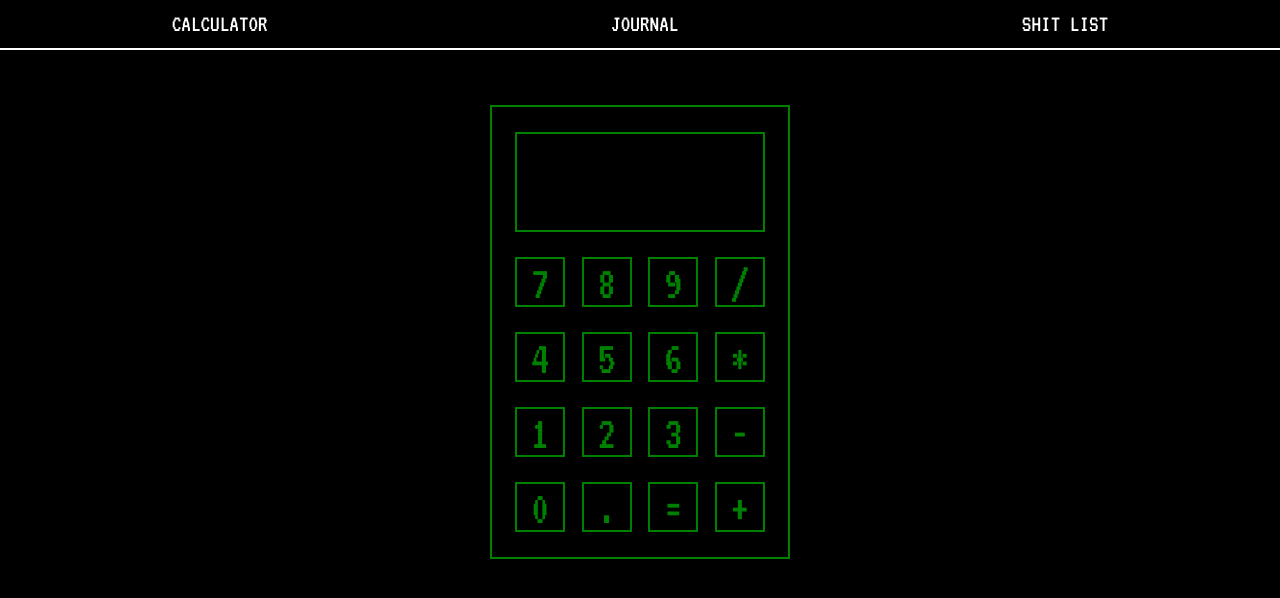
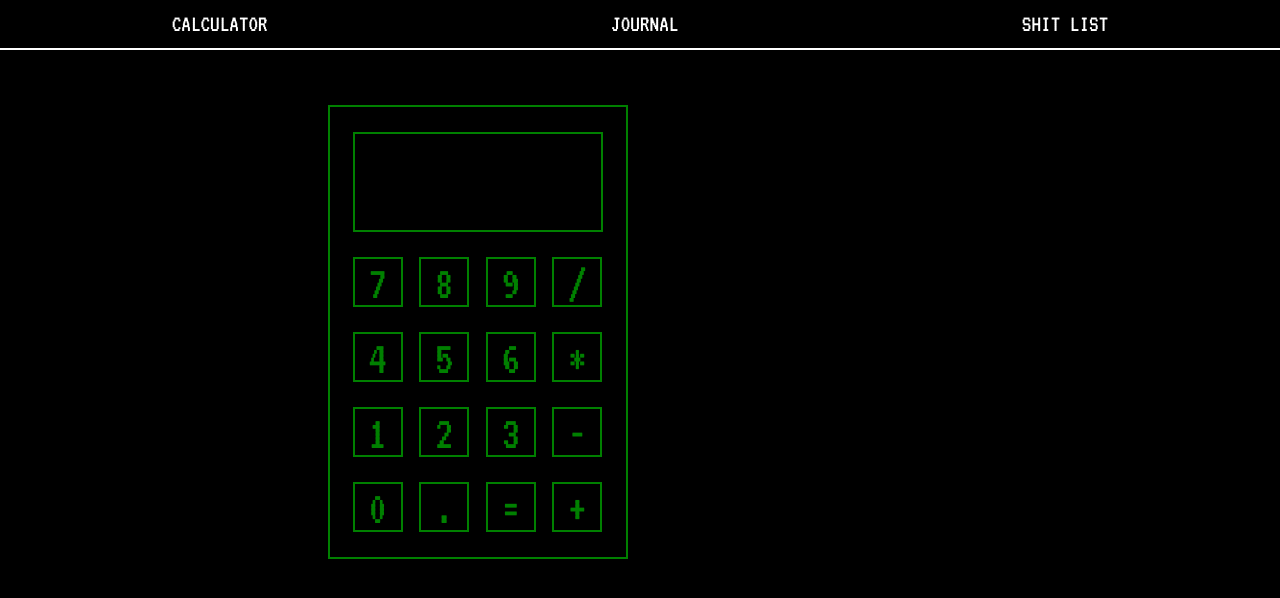
Before and after one commit to kitsbits/dbs-diary, a React (Create React App) app in the folder client/: page /calculator in a window 1280 px wide. Shown: the top 598 px of the page. Built offline with nearby package versions, Linux system fonts and the light colour scheme.

Commit message:
add tabulation sidebar

```diff
--- a/client/src/main/views/calculator/Calculator.js
+++ b/client/src/main/views/calculator/Calculator.js
@@ -15,7 +15,8 @@ class Calculator extends React.Component {
 
     evaluateOutput(e) {
         let total = document.getElementById("output").innerHTML;
-        document.getElementById("output").innerHTML = eval(total);
+        document.getElementById("tabulation").innerHTML += `<p>${eval(total)}</p>`;
+        document.getElementById("output").innerHTML = "";
     }
 
     render() {
--- a/client/src/main/views/calculator/CalculatorComponent.js
+++ b/client/src/main/views/calculator/CalculatorComponent.js
@@ -1,14 +1,20 @@
 import React from "react";
 
 export default function CalculatorComponent(props) {
+    const containerStyles = {
+        display: "flex",
+        flexWrap: "wrap",
+        justifyContent: "center"
+    }
+
     const calcStyles = {
         display: "flex",
         flexWrap: "wrap",
         padding: "25px 0 25px 0",
         width: "300px",
-        margin: "auto",
         border: "2px solid green",
-        marginTop: "55px"
+        marginTop: "55px",
+        marginRight: "75px"
     }
 
     const outputStyles = {
@@ -41,7 +47,15 @@ export default function CalculatorComponent(props) {
         outline: "none"
     }
 
+    const tabulationStyles = {
+        width: "250px",
+        fontSize: "2em",
+        color: "orange",
+        marginTop: "25px"
+    }
+
     return (
+        <div style={containerStyles}>
             <div style={calcStyles}>
                 <p id="output" style={outputStyles}></p>
                 <div style={rowStyles}>
@@ -69,5 +83,7 @@ export default function CalculatorComponent(props) {
                     <input onClick={props.concat} type="button" name="" value="+" style={buttonStyles}/>
                 </div>
             </div>
+            <div id="tabulation" style={tabulationStyles}></div>
+        </div>
     )
 }
```
Lines whose indentation alone changed are shown as unchanged.
